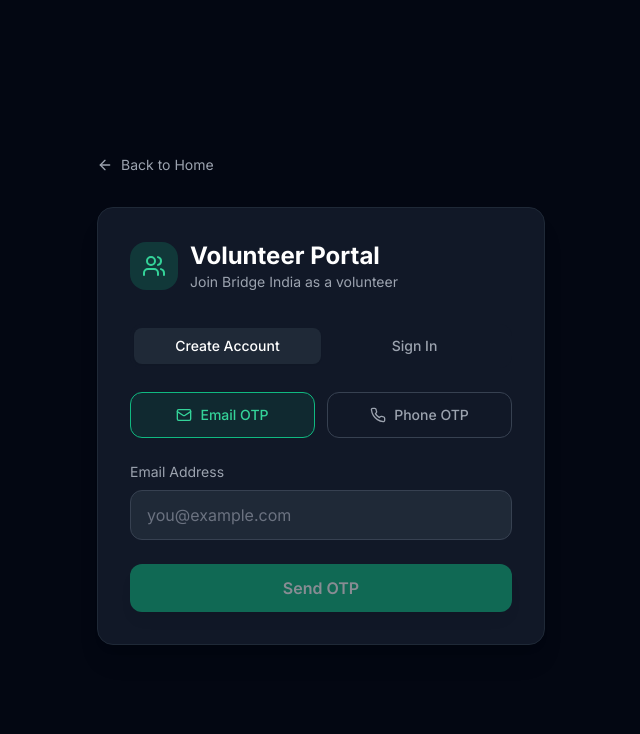
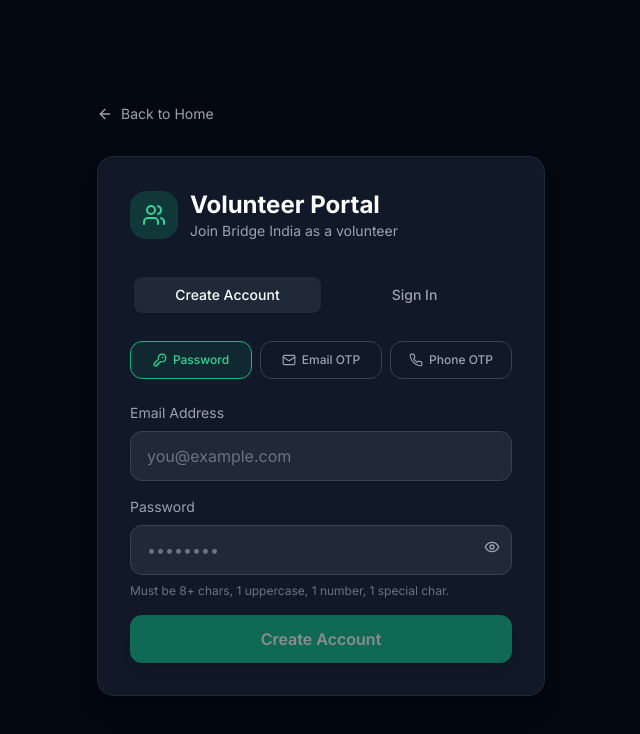
Before and after one commit to manchalakotesh-svg/Smart-resource-allocation, a React (Vite) app: page /auth/volunteer in a window 1280 px wide. Shown: the top 734 px of the page, without its empty margins (319-959 px from the left). Built offline with nearby package versions, Linux system fonts and the light colour scheme; no server answers.

Commit message:
feat: add password auth alternative with validations

```diff
--- a/src/pages/auth/NGOAuth.tsx
+++ b/src/pages/auth/NGOAuth.tsx
@@ -1,12 +1,14 @@
 import { useState } from 'react'
 import { useNavigate, Link } from 'react-router-dom'
 import { supabase } from '../../lib/supabase'
-import { Building2, ArrowLeft, Mail } from 'lucide-react'
+import { Building2, ArrowLeft, Mail, KeyRound, Eye, EyeOff } from 'lucide-react'
 import toast from 'react-hot-toast'
 
 export default function NGOAuth() {
   const navigate = useNavigate()
+  const [method, setMethod] = useState<'password' | 'email'>('password')
   const [email, setEmail] = useState('')
+  const [password, setPassword] = useState('')
   const [otp, setOtp] = useState('')
   const [otpSent, setOtpSent] = useState(false)
   const [loading, setLoading] = useState(false)
@@ -14,6 +16,54 @@
   const [isLogin, setIsLogin] = useState(false)
   const [name, setName] = useState('')
   const [description, setDescription] = useState('')
+  const [showPass, setShowPass] = useState(false)
+
+  const isValidPassword = (pwd: string) => {
+    return pwd.length >= 8 && /[A-Z]/.test(pwd) && /[0-9]/.test(pwd) && /[^A-Za-z0-9]/.test(pwd)
+  }
+
+  const handleSuccessfulAuth = async (user: any) => {
+    if (user) {
+      await supabase.from('users').upsert({ id: user.id, email: user.email, role: 'ngo', approved: false })
+
+      const { data: existingProfile } = await supabase
+        .from('ngo_profiles')
+        .select('user_id')
+        .eq('user_id', user.id)
+        .single()
+
+      if (existingProfile) {
+        toast.success('Signed in successfully!')
+        navigate('/ngo/dashboard')
+        return
+      }
+    }
+    toast.success('Complete your NGO profile to continue.')
+    setStep('profile')
+  }
+
+  const handlePasswordAuth = async () => {
+    if (!isLogin && !isValidPassword(password)) {
+      toast.error('Password must be 8+ chars with an uppercase, a number, and a special character.')
+      return
+    }
+    setLoading(true)
+    try {
+      if (isLogin) {
+        const { data, error } = await supabase.auth.signInWithPassword({ email, password })
+        if (error) throw error
+        await handleSuccessfulAuth(data.user)
+      } else {
+        const { data, error } = await supabase.auth.signUp({ email, password })
+        if (error) throw error
+        await handleSuccessfulAuth(data.user)
+      }
+    } catch (err: unknown) {
+      toast.error(err instanceof Error ? err.message : 'Authentication failed')
+    } finally {
+      setLoading(false)
+    }
+  }
 
   const handleSendOTP = async () => {
     setLoading(true)
@@ -35,24 +85,7 @@
       const { error } = await supabase.auth.verifyOtp({ email, token: otp, type: 'email' })
       if (error) throw error
       const { data: { user } } = await supabase.auth.getUser()
-      if (user) {
-        await supabase.from('users').upsert({ id: user.id, email: user.email, role: 'ngo', approved: false })
-
-        // Check existing profile
-        const { data: existingProfile } = await supabase
-          .from('ngo_profiles')
-          .select('user_id')
-          .eq('user_id', user.id)
-          .single()
-
-        if (existingProfile) {
-          toast.success('Signed in successfully!')
-          navigate('/ngo/dashboard')
-          return
-        }
-      }
-      toast.success('Verified! Complete your NGO profile.')
-      setStep('profile')
+      await handleSuccessfulAuth(user)
     } catch (err: unknown) {
       toast.error(err instanceof Error ? err.message : 'Invalid OTP')
     } finally {
@@ -96,13 +129,13 @@
             </div>
             <div>
               <h1 className="text-2xl font-bold text-white">NGO Portal</h1>
-              <p className="text-gray-400 text-sm">Register or login as an NGO</p>
+              <p className="text-gray-400 text-sm">{isLogin ? 'Sign in to your NGO account' : 'Register your NGO'}</p>
             </div>
           </div>
 
           {step === 'auth' ? (
-            <div className="space-y-4 animate-in">
-              <div className="flex p-1 bg-gray-900 rounded-xl mb-4">
+            <div className="space-y-6 animate-in">
+              <div className="flex p-1 bg-gray-900 rounded-xl mb-2">
                 <button
                   onClick={() => setIsLogin(false)}
                   className={`flex-1 py-2 text-sm font-medium rounded-lg transition-colors ${!isLogin ? 'bg-gray-800 text-white shadow-sm' : 'text-gray-400 hover:text-gray-200'}`}
@@ -116,17 +149,48 @@
                   Sign In
                 </button>
               </div>
+
+              <div className="flex gap-2">
+                <button onClick={() => setMethod('password')} className={`flex-1 flex items-center justify-center gap-1.5 py-2.5 rounded-xl border transition-all text-sm font-medium ${method === 'password' ? 'border-secondary-500 bg-secondary-500/10 text-secondary-400' : 'border-gray-700 text-gray-400 hover:border-gray-600'}`}>
+                  <KeyRound className="w-4 h-4" />Password
+                </button>
+                <button onClick={() => setMethod('email')} className={`flex-1 flex items-center justify-center gap-1.5 py-2.5 rounded-xl border transition-all text-sm font-medium ${method === 'email' ? 'border-secondary-500 bg-secondary-500/10 text-secondary-400' : 'border-gray-700 text-gray-400 hover:border-gray-600'}`}>
+                  <Mail className="w-4 h-4" />Email OTP
+                </button>
+              </div>
+
+              {method === 'password' ? (
+                <div className="space-y-4 animate-in">
                   <div>
-                <label className="text-sm text-gray-400 mb-1 block">Official NGO Email</label>
+                    <label className="text-sm text-gray-400 mb-2 block">Official NGO Email</label>
+                    <input type="email" value={email} onChange={e => setEmail(e.target.value)} placeholder="contact@yourngo.org" className="input-field" />
+                  </div>
+                  <div>
+                    <label className="text-sm text-gray-400 mb-2 block">Password</label>
                     <div className="relative">
-                  <Mail className="absolute left-3 top-3.5 w-4 h-4 text-gray-500" />
-                  <input id="ngo-email" type="email" value={email} onChange={e => setEmail(e.target.value)} placeholder="contact@yourngo.org" className="input-field pl-10" />
+                      <input type={showPass ? 'text' : 'password'} value={password} onChange={e => setPassword(e.target.value)} placeholder="••••••••" className="input-field" />
+                      <button type="button" onClick={() => setShowPass(!showPass)} className="absolute right-3 top-3.5 text-gray-400 hover:text-white">
+                        {showPass ? <EyeOff className="w-4 h-4" /> : <Eye className="w-4 h-4" />}
+                      </button>
                     </div>
+                    {!isLogin && (
+                      <p className="text-xs text-gray-500 mt-2">Must be 8+ chars, 1 uppercase, 1 number, 1 special char.</p>
+                    )}
+                  </div>
+                  <button onClick={handlePasswordAuth} disabled={loading || !email || !password} className="btn-secondary w-full disabled:opacity-50 mt-2">
+                    {loading ? 'Authenticating...' : (isLogin ? 'Sign In' : 'Create Account')}
+                  </button>
+                </div>
+              ) : (
+                <div className="space-y-4 animate-in">
+                  <div>
+                    <label className="text-sm text-gray-400 mb-2 block">Official NGO Email</label>
+                    <input type="email" value={email} onChange={e => setEmail(e.target.value)} placeholder="contact@yourngo.org" className="input-field" />
                   </div>
                   {otpSent && (
                     <div className="animate-in">
                       <label className="text-sm text-gray-400 mb-1 block">Enter OTP</label>
-                  <input id="ngo-otp" type="text" value={otp} onChange={e => setOtp(e.target.value)} placeholder="6-digit code" className="input-field text-center text-2xl tracking-widest" maxLength={6} />
+                      <input type="text" value={otp} onChange={e => setOtp(e.target.value)} placeholder="6-digit code" className="input-field text-center text-2xl tracking-widest" maxLength={6} />
                     </div>
                   )}
                   {!otpSent ? (
@@ -137,6 +201,8 @@
                     <button onClick={handleVerifyOTP} disabled={loading || otp.length < 6} className="btn-secondary w-full disabled:opacity-50">
                       {loading ? 'Verifying...' : 'Verify & Continue'}
                     </button>
+                  )}
+                </div>
               )}
             </div>
           ) : (
--- a/src/pages/auth/VolunteerAuth.tsx
+++ b/src/pages/auth/VolunteerAuth.tsx
@@ -1,7 +1,7 @@
 import { useState } from 'react'
 import { useNavigate, Link } from 'react-router-dom'
 import { supabase } from '../../lib/supabase'
-import { Users, ArrowLeft, Mail, Phone, Eye, EyeOff } from 'lucide-react'
+import { Users, ArrowLeft, Mail, Phone, Eye, EyeOff, KeyRound } from 'lucide-react'
 import toast from 'react-hot-toast'
 
 type Step = 'method' | 'otp' | 'profile'
@@ -10,12 +10,67 @@
   const navigate = useNavigate()
   const [step, setStep] = useState<Step>('method')
   const [isLogin, setIsLogin] = useState(false)
-  const [method, setMethod] = useState<'email' | 'phone'>('email')
+  const [method, setMethod] = useState<'email' | 'phone' | 'password'>('password')
   const [email, setEmail] = useState('')
   const [phone, setPhone] = useState('')
+  const [password, setPassword] = useState('')
   const [otp, setOtp] = useState('')
   const [loading, setLoading] = useState(false)
   const [showOtpField, setShowOtpField] = useState(false)
+  const [showPass, setShowPass] = useState(false)
+
+  const isValidPassword = (pwd: string) => {
+    return pwd.length >= 8 && /[A-Z]/.test(pwd) && /[0-9]/.test(pwd) && /[^A-Za-z0-9]/.test(pwd)
+  }
+
+  const handleSuccessfulAuth = async (user: any) => {
+    if (user) {
+      await supabase.from('users').upsert({
+        id: user.id,
+        email: user.email,
+        phone: user.phone,
+        role: 'volunteer',
+        approved: false,
+      })
+
+      const { data: existingProfile } = await supabase
+        .from('volunteer_profiles')
+        .select('user_id')
+        .eq('user_id', user.id)
+        .single()
+
+      if (existingProfile) {
+        toast.success('Signed in successfully!')
+        navigate('/volunteer/dashboard')
+        return
+      }
+    }
+    toast.success('Complete your profile to continue.')
+    setStep('profile')
+  }
+
+  const handlePasswordAuth = async () => {
+    if (!isLogin && !isValidPassword(password)) {
+      toast.error('Password must be 8+ chars with an uppercase, a number, and a special character.')
+      return
+    }
+    setLoading(true)
+    try {
+      if (isLogin) {
+        const { data, error } = await supabase.auth.signInWithPassword({ email, password })
+        if (error) throw error
+        await handleSuccessfulAuth(data.user)
+      } else {
+        const { data, error } = await supabase.auth.signUp({ email, password })
+        if (error) throw error
+        await handleSuccessfulAuth(data.user)
+      }
+    } catch (err: unknown) {
+      toast.error(err instanceof Error ? err.message : 'Authentication failed')
+    } finally {
+      setLoading(false)
+    }
+  }
 
   const handleSendOTP = async () => {
     setLoading(true)
@@ -32,8 +87,7 @@
       }
       setShowOtpField(true)
     } catch (err: unknown) {
-      const msg = err instanceof Error ? err.message : 'Failed to send OTP'
-      toast.error(msg)
+      toast.error(err instanceof Error ? err.message : 'Failed to send OTP')
     } finally {
       setLoading(false)
     }
@@ -51,35 +105,10 @@
       }
       if (error) throw error
 
-      // Create user record with volunteer role
       const { data: { user } } = await supabase.auth.getUser()
-      if (user) {
-        await supabase.from('users').upsert({
-          id: user.id,
-          email: user.email,
-          phone: user.phone,
-          role: 'volunteer',
-          approved: false,
-        })
-
-        // Check if profile exists
-        const { data: existingProfile } = await supabase
-          .from('volunteer_profiles')
-          .select('user_id')
-          .eq('user_id', user.id)
-          .single()
-
-        if (existingProfile) {
-          toast.success('Signed in successfully!')
-          navigate('/volunteer/dashboard')
-          return
-        }
-      }
-      toast.success('Verified! Complete your profile.')
-      setStep('profile')
+      await handleSuccessfulAuth(user)
     } catch (err: unknown) {
-      const msg = err instanceof Error ? err.message : 'Invalid OTP'
-      toast.error(msg)
+      toast.error(err instanceof Error ? err.message : 'Invalid OTP')
     } finally {
       setLoading(false)
     }
@@ -104,7 +133,7 @@
             </div>
             <div>
               <h1 className="text-2xl font-bold text-white">Volunteer Portal</h1>
-              <p className="text-gray-400 text-sm">Join Bridge India as a volunteer</p>
+              <p className="text-gray-400 text-sm">{isLogin ? 'Sign in to your account' : 'Join Bridge India as a volunteer'}</p>
             </div>
           </div>
 
@@ -125,46 +154,55 @@
                 </button>
               </div>
 
-              <div className="flex gap-3">
-                <button
-                  onClick={() => setMethod('email')}
-                  className={`flex-1 flex items-center justify-center gap-2 py-3 rounded-xl border transition-all text-sm font-medium ${method === 'email' ? 'border-primary-500 bg-primary-500/10 text-primary-400' : 'border-gray-700 text-gray-400 hover:border-gray-600'}`}
-                >
-                  <Mail className="w-4 h-4" />Email OTP
+              <div className="flex gap-2">
+                <button onClick={() => setMethod('password')} className={`flex-1 flex items-center justify-center gap-1.5 py-2.5 rounded-xl border transition-all text-xs font-medium ${method === 'password' ? 'border-primary-500 bg-primary-500/10 text-primary-400' : 'border-gray-700 text-gray-400 hover:border-gray-600'}`}>
+                  <KeyRound className="w-3.5 h-3.5" />Password
                 </button>
-                <button
-                  onClick={() => setMethod('phone')}
-                  className={`flex-1 flex items-center justify-center gap-2 py-3 rounded-xl border transition-all text-sm font-medium ${method === 'phone' ? 'border-primary-500 bg-primary-500/10 text-primary-400' : 'border-gray-700 text-gray-400 hover:border-gray-600'}`}
-                >
-                  <Phone className="w-4 h-4" />Phone OTP
+                <button onClick={() => setMethod('email')} className={`flex-1 flex items-center justify-center gap-1.5 py-2.5 rounded-xl border transition-all text-xs font-medium ${method === 'email' ? 'border-primary-500 bg-primary-500/10 text-primary-400' : 'border-gray-700 text-gray-400 hover:border-gray-600'}`}>
+                  <Mail className="w-3.5 h-3.5" />Email OTP
+                </button>
+                <button onClick={() => setMethod('phone')} className={`flex-1 flex items-center justify-center gap-1.5 py-2.5 rounded-xl border transition-all text-xs font-medium ${method === 'phone' ? 'border-primary-500 bg-primary-500/10 text-primary-400' : 'border-gray-700 text-gray-400 hover:border-gray-600'}`}>
+                  <Phone className="w-3.5 h-3.5" />Phone OTP
                 </button>
               </div>
 
+              {method === 'password' && (
+                <div className="space-y-4 animate-in">
+                  <div>
+                    <label className="text-sm text-gray-400 mb-2 block">Email Address</label>
+                    <input type="email" value={email} onChange={e => setEmail(e.target.value)} placeholder="you@example.com" className="input-field" />
+                  </div>
+                  <div>
+                    <label className="text-sm text-gray-400 mb-2 block">Password</label>
+                    <div className="relative">
+                      <input type={showPass ? 'text' : 'password'} value={password} onChange={e => setPassword(e.target.value)} placeholder="••••••••" className="input-field" />
+                      <button type="button" onClick={() => setShowPass(!showPass)} className="absolute right-3 top-3.5 text-gray-400 hover:text-white">
+                        {showPass ? <EyeOff className="w-4 h-4" /> : <Eye className="w-4 h-4" />}
+                      </button>
+                    </div>
+                    {!isLogin && (
+                      <p className="text-xs text-gray-500 mt-2">Must be 8+ chars, 1 uppercase, 1 number, 1 special char.</p>
+                    )}
+                  </div>
+                  <button onClick={handlePasswordAuth} disabled={loading || !email || !password} className="btn-primary w-full disabled:opacity-50 mt-2">
+                    {loading ? 'Authenticating...' : (isLogin ? 'Sign In' : 'Create Account')}
+                  </button>
+                </div>
+              )}
+
+              {(method === 'email' || method === 'phone') && (
+                <div className="space-y-4 animate-in">
                   {method === 'email' ? (
                     <div>
                       <label className="text-sm text-gray-400 mb-2 block">Email Address</label>
-                  <input
-                    id="volunteer-email"
-                    type="email"
-                    value={email}
-                    onChange={e => setEmail(e.target.value)}
-                    placeholder="you@example.com"
-                    className="input-field"
-                  />
+                      <input type="email" value={email} onChange={e => setEmail(e.target.value)} placeholder="you@example.com" className="input-field" />
                     </div>
                   ) : (
                     <div>
                       <label className="text-sm text-gray-400 mb-2 block">Phone Number</label>
                       <div className="flex gap-2">
                         <span className="input-field w-16 text-center shrink-0">+91</span>
-                    <input
-                      id="volunteer-phone"
-                      type="tel"
-                      value={phone}
-                      onChange={e => setPhone(e.target.value)}
-                      placeholder="9876543210"
-                      className="input-field flex-1"
-                    />
+                        <input type="tel" value={phone} onChange={e => setPhone(e.target.value)} placeholder="9876543210" className="input-field flex-1" />
                       </div>
                     </div>
                   )}
@@ -172,41 +210,22 @@
                   {showOtpField && (
                     <div className="animate-in">
                       <label className="text-sm text-gray-400 mb-2 block">Enter OTP</label>
-                  <input
-                    id="volunteer-otp"
-                    type="text"
-                    value={otp}
-                    onChange={e => setOtp(e.target.value)}
-                    placeholder="6-digit code"
-                    className="input-field text-center text-2xl tracking-widest"
-                    maxLength={6}
-                  />
+                      <input type="text" value={otp} onChange={e => setOtp(e.target.value)} placeholder="6-digit code" className="input-field text-center text-2xl tracking-widest" maxLength={6} />
                     </div>
                   )}
 
                   {!showOtpField ? (
-                <button
-                  onClick={handleSendOTP}
-                  disabled={loading || (!email && !phone)}
-                  className="btn-primary w-full disabled:opacity-50"
-                >
+                    <button onClick={handleSendOTP} disabled={loading || (!email && !phone)} className="btn-primary w-full disabled:opacity-50">
                       {loading ? 'Sending...' : 'Send OTP'}
                     </button>
                   ) : (
                     <div className="space-y-3">
-                  <button
-                    onClick={handleVerifyOTP}
-                    disabled={loading || otp.length < 6}
-                    className="btn-primary w-full disabled:opacity-50"
-                  >
+                      <button onClick={handleVerifyOTP} disabled={loading || otp.length < 6} className="btn-primary w-full disabled:opacity-50">
                         {loading ? 'Verifying...' : 'Verify & Continue'}
                       </button>
-                  <button
-                    onClick={handleSendOTP}
-                    className="btn-outline w-full text-sm"
-                  >
-                    Resend OTP
-                  </button>
+                      <button onClick={handleSendOTP} className="btn-outline w-full text-sm">Resend OTP</button>
+                    </div>
+                  )}
                 </div>
               )}
             </div>
@@ -228,7 +247,6 @@
   const [availability, setAvailability] = useState('weekends')
   const [loading, setLoading] = useState(false)
   const [locationSet, setLocationSet] = useState(false)
-  const [showPass, setShowPass] = useState(false)
 
   const handleSubmit = async () => {
     setLoading(true)
@@ -242,17 +260,16 @@
         occupation,
         skills: skills.split(',').map(s => s.trim()),
         availability,
-        location_lat: 16.5062, // Default: Vijayawada AP
+        location_lat: 16.5062,
         location_lng: 80.6480,
-        points: 20, // Profile completion bonus
+        points: 20,
         streak: 1,
         tier: 'newbie',
         last_active: new Date().toISOString(),
       })
       onComplete()
     } catch (err: unknown) {
-      const msg = err instanceof Error ? err.message : 'Failed to save profile'
-      toast.error(msg)
+      toast.error(err instanceof Error ? err.message : 'Failed to save profile')
     } finally {
       setLoading(false)
     }
```
Lines whose indentation alone changed are shown as unchanged.
